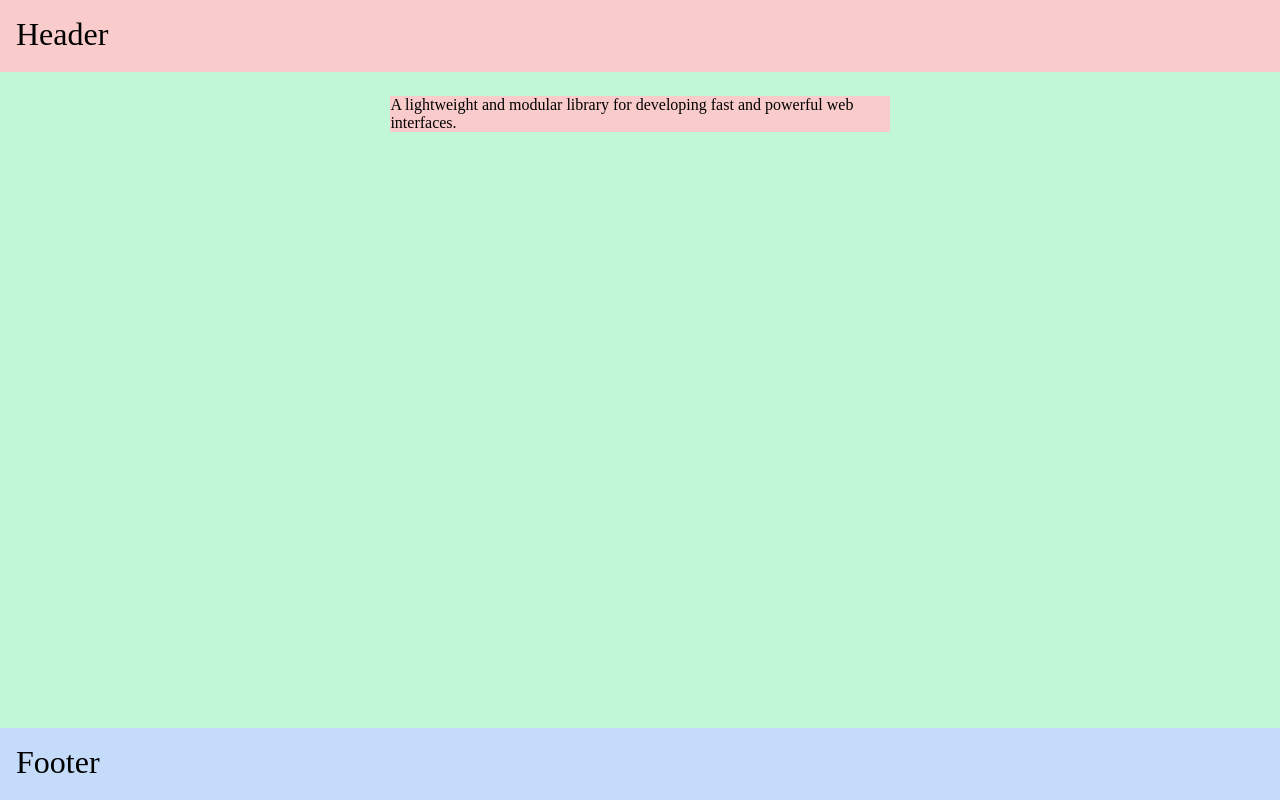
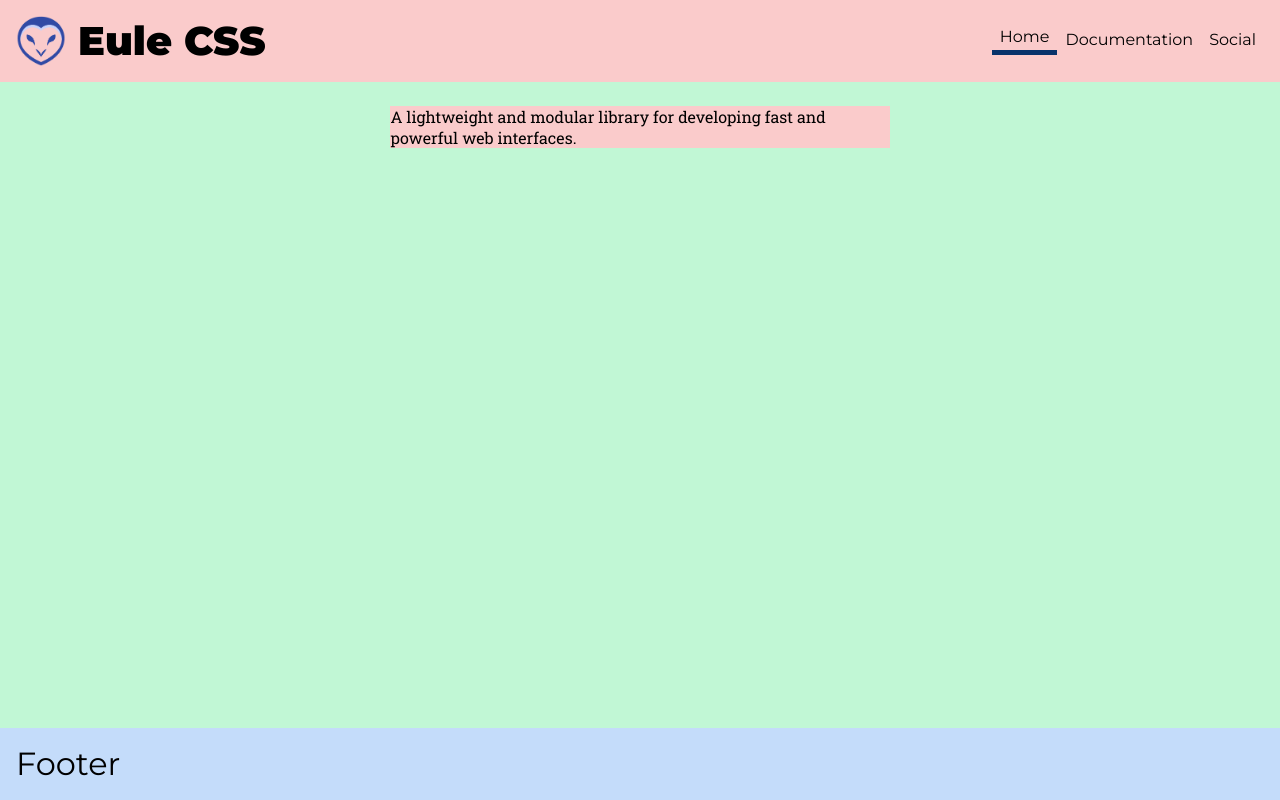
Before and after one commit to aamirmabs/css-components-library-2022, a plain HTML site: page index.html in a window 1280 px wide. Drawn offline with Linux system fonts and the light colour scheme.

Commit message:
Header structure + placeholder images

```diff
--- a/index.html
+++ b/index.html
@@ -5,15 +5,34 @@
   <meta charset="UTF-8" />
   <meta http-equiv="X-UA-Compatible" content="IE=edge" />
   <meta name="viewport" content="width=1280, initial-scale=1.0" />
+  <title>CSS Component Library</title>
+  <!-- google fonts -->
+  <link rel="preconnect" href="https://fonts.googleapis.com">
+  <link rel="preconnect" href="https://fonts.gstatic.com" crossorigin>
+  <link
+    href="https://fonts.googleapis.com/css2?family=Montserrat:ital,wght@0,100;0,200;0,300;0,400;0,500;0,600;0,700;0,800;0,900;1,900&display=swap"
+    rel="stylesheet">
+  <link
+    href="https://fonts.googleapis.com/css2?family=Roboto+Slab:wght@100;200;300;400;500;600;700;800;900&display=swap"
+    rel="stylesheet">
+  <!-- custom css -->
   <link rel="stylesheet" href="./styles/reset.css" />
   <link rel="stylesheet" href="./styles/styles.css" />
-  <title>CSS Component Library</title>
 </head>
 
 <body>
   <div class="page-container">
     <div class="header">
-      <h1>Header</h1>
+      <div class="site-logo">
+        <img src="./assets/images/eule-logo-250px.png" alt="logo image"
+          class="logo-img">
+        <div class="header-title plr-075">Eule CSS</div>
+      </div>
+      <div class="main-menu">
+        <div class="main-menu-item active">Home</div>
+        <div class="main-menu-item">Documentation</div>
+        <div class="main-menu-item">Social</div>
+      </div>
     </div>
     <div class="content">
       <div class="row row-full">
--- a/styles/styles.css
+++ b/styles/styles.css
@@ -34,10 +34,24 @@
   --black-500: #101010;
   --black-700: #060606;
   --black-900: #0a0a0a;
+
+  /* fonts */
+  --body-font: "Roboto Slab", serif;
+  --heading-font: "Montserrat", sans-serif;
 }
 
 body {
   background-color: inherit;
+  font-family: var(--body-font);
+}
+
+h1,
+h2,
+h3,
+h4,
+h5,
+h6 {
+  font-family: var(--heading-font);
 }
 
 /* - START PAGE LAYOUT - */
@@ -52,6 +66,7 @@ body {
 .page-container .header {
   background-color: var(--red-100);
   min-height: 5vh;
+  font-family: var(--heading-font);
   padding: 1rem;
 }
 .page-container .content {
@@ -67,6 +82,7 @@ body {
   background-color: var(--blue-100);
   padding: 1rem;
   min-height: 5vh;
+  font-family: var(--heading-font);
 }
 /* -- END STRUCTURAL LAYOUT -- */
 
@@ -251,8 +267,18 @@ body {
 
 /* - START UTILITY CLASSES - */
 
-/* - START ALIGNMENT/JUSTIFICATION UTILITY CLASSES - */
+/* -- START ALIGNMENT/JUSTIFICATION UTILITY CLASSES -- */
 .col-12-center {
+  margin-left: auto;
+  margin-right: auto;
+}
+
+.text-center {
+  text-align: center;
+}
+
+.img-center {
+  display: block;
   margin-left: auto;
   margin-right: auto;
 }
@@ -280,7 +306,7 @@ body {
 .fljc-fl-end {
   justify-content: flex-end;
 }
-/* - END ALIGNMENT/JUSTIFICATION UTILITY CLASSES - */
+/* -- END ALIGNMENT/JUSTIFICATION UTILITY CLASSES -- */
 
 /* -- START WIDTH CLASSES -- */
 .w-100 {
@@ -537,3 +563,49 @@ body {
 /* -- END PADDING CLASSES -- */
 
 /* - END UTILITY CLASSES - */
+
+/* - START HEADER CSS - */
+.page-container .header {
+  display: flex;
+  flex-direction: row;
+  justify-content: space-between;
+}
+
+.header .site-logo {
+  font: inherit;
+  max-height: 50px;
+
+  display: flex;
+  flex-direction: row;
+}
+
+.site-logo .logo-img {
+  height: 100%;
+}
+
+.header .header-title {
+  font-size: 2.5rem;
+  font-weight: 900;
+}
+
+.header .main-menu {
+  display: flex;
+  flex-direction: row;
+  align-items: center;
+}
+
+.main-menu .main-menu-item {
+  padding: 0rem 0.5rem;
+  padding-bottom: 0.25rem;
+  transition: all 300ms ease-in-out;
+}
+
+.main-menu .main-menu-item:hover {
+  color: var(--blue-700);
+}
+
+.main-menu-item.active {
+  border-bottom: 5px solid var(--blue-900);
+}
+
+/* - END HEADER CSS - */
```
Also changed, not shown: assets/images/eule-logo-250px.png (added), assets/images/eule-logo-500px.png (added), assets/images/eule-logo.jpg (added), assets/images/placeholder-100x100.png (added), assets/images/placeholder-16x9.png (added), assets/images/placeholder-1x1.png (added), assets/images/placeholder-3x2.png (added), assets/images/placeholder-4x3.png (added), assets/images/placeholder-500x500.png (added).
